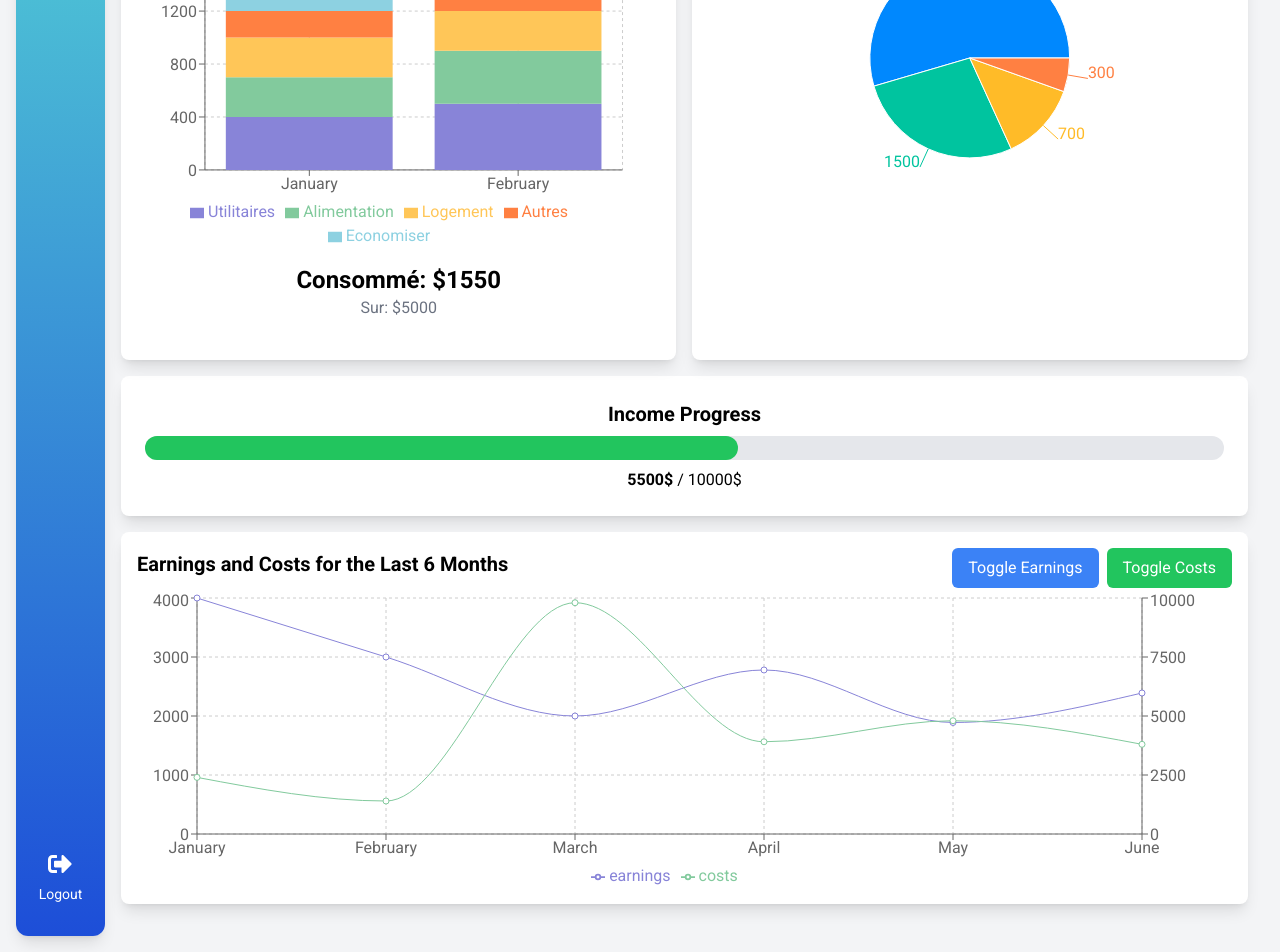
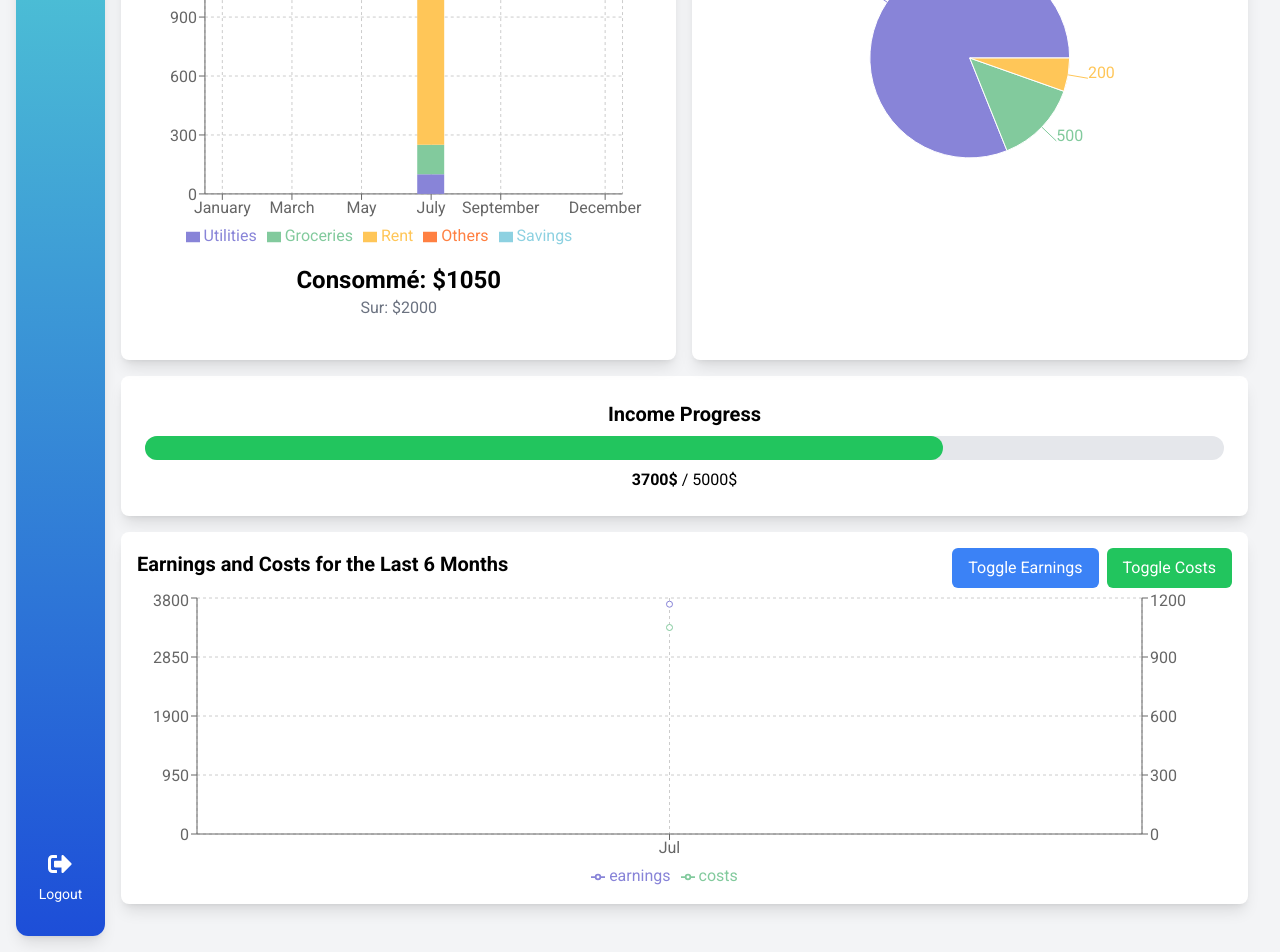
Before and after one commit to IDDER29/Full-Stack-Application-MyFinance, a React (Vite) app in the folder client/: page /dashboard in a window 1280 px wide. Shown: the part 406-1358 px from the top of the page. Built offline with nearby package versions, Linux system fonts and the light colour scheme.

Commit message:
change the way

```diff
--- a/client/src/components/Dashboard/Charts/EarningsCostsCard.jsx
+++ b/client/src/components/Dashboard/Charts/EarningsCostsCard.jsx
@@ -1,6 +1,7 @@
+// components/Dashboard/Charts/EarningsCostsCard.js
+
 import React, { useState } from "react";
 import EarningsCostsChart from "./EarningsCostsChart";
-import { useDashboardContext } from "../../../contexts/DashboardContext";
 
 const EarningsCostsCard = () => {
   const [showEarnings, setShowEarnings] = useState(true);
--- a/client/src/components/Dashboard/Charts/EarningsCostsChart.jsx
+++ b/client/src/components/Dashboard/Charts/EarningsCostsChart.jsx
@@ -1,3 +1,5 @@
+// components/Dashboard/Charts/EarningsCostsChart.js
+
 import React from "react";
 import {
   LineChart,
@@ -12,7 +14,23 @@ import {
 import { useDashboardContext } from "../../../contexts/DashboardContext";
 
 const EarningsCostsChart = ({ showEarnings, showCosts }) => {
-  const { chartData: data } = useDashboardContext();
+  const { transactions } = useDashboardContext();
+
+  const monthlyData = transactions.reduce((acc, transaction) => {
+    const month = new Date(transaction.date).toLocaleString("default", {
+      month: "short",
+    });
+    if (!acc[month]) acc[month] = { month, earnings: 0, costs: 0 };
+    if (transaction.type === "income") {
+      acc[month].earnings += transaction.amount;
+    } else {
+      acc[month].costs += transaction.amount;
+    }
+    return acc;
+  }, {});
+
+  const data = Object.values(monthlyData);
+
   return (
     <ResponsiveContainer width="100%" height={300}>
       <LineChart
--- a/client/src/components/Dashboard/Charts/ExpenditureCard.jsx
+++ b/client/src/components/Dashboard/Charts/ExpenditureCard.jsx
@@ -1,3 +1,5 @@
+// components/Dashboard/Charts/ExpenditureCard.js
+
 import React from "react";
 import ExpenditureChart from "./ExpenditureChart";
 import { useDashboardContext } from "../../../contexts/DashboardContext";
--- a/client/src/components/Dashboard/Charts/ExpenditureChart.jsx
+++ b/client/src/components/Dashboard/Charts/ExpenditureChart.jsx
@@ -1,3 +1,5 @@
+// components/Dashboard/Charts/ExpenditureChart.js
+
 import React from "react";
 import {
   BarChart,
@@ -12,11 +14,11 @@ import {
 import { useDashboardContext } from "../../../contexts/DashboardContext";
 
 const ExpenditureChart = () => {
-  const { expenseDataM } = useDashboardContext();
+  const { expenseDataByMonth } = useDashboardContext();
   return (
     <ResponsiveContainer width="100%" height={300}>
       <BarChart
-        data={expenseDataM}
+        data={expenseDataByMonth}
         margin={{ top: 10, right: 30, left: 0, bottom: 0 }}
       >
         <CartesianGrid strokeDasharray="3 3" />
@@ -24,11 +26,11 @@ const ExpenditureChart = () => {
         <YAxis />
         <Tooltip />
         <Legend />
-        <Bar dataKey="Utilitaires" stackId="a" fill="#8884d8" />
-        <Bar dataKey="Alimentation" stackId="a" fill="#82ca9d" />
-        <Bar dataKey="Logement" stackId="a" fill="#ffc658" />
-        <Bar dataKey="Autres" stackId="a" fill="#ff8042" />
-        <Bar dataKey="Economiser" stackId="a" fill="#8dd1e1" />
+        <Bar dataKey="Utilities" stackId="a" fill="#8884d8" />
+        <Bar dataKey="Groceries" stackId="a" fill="#82ca9d" />
+        <Bar dataKey="Rent" stackId="a" fill="#ffc658" />
+        <Bar dataKey="Others" stackId="a" fill="#ff8042" />
+        <Bar dataKey="Savings" stackId="a" fill="#8dd1e1" />
       </BarChart>
     </ResponsiveContainer>
   );
--- a/client/src/components/Dashboard/Charts/FinancialOverviewCard.jsx
+++ b/client/src/components/Dashboard/Charts/FinancialOverviewCard.jsx
@@ -2,20 +2,20 @@ import React from "react";
 import { useDashboardContext } from "../../../contexts/DashboardContext";
 
 const FinancialOverviewCard = () => {
-  const { costs, income, remaining } = useDashboardContext();
+  const { totalIncome, totalExpenses, remainingAmount } = useDashboardContext();
   return (
     <div className="grid grid-cols-1 md:grid-cols-3 gap-4 bg-white p-6 rounded-lg shadow-lg mb-4 w-full">
       <div className="text-center">
-        <h4 className="text-lg font-bold mb-2">Total Costs</h4>
-        <p className="text-2xl font-bold text-red-500">{costs}$</p>
+        <h4 className="text-lg font-bold mb-2">Total Expenses</h4>
+        <p className="text-2xl font-bold text-red-500">{totalExpenses}$</p>
       </div>
       <div className="text-center">
         <h4 className="text-lg font-bold mb-2">Total Income</h4>
-        <p className="text-2xl font-bold text-green-500">{income}$</p>
+        <p className="text-2xl font-bold text-green-500">{totalIncome}$</p>
       </div>
       <div className="text-center">
         <h4 className="text-lg font-bold mb-2">Remaining Amount</h4>
-        <p className="text-2xl font-bold text-blue-500">{remaining}$</p>
+        <p className="text-2xl font-bold text-blue-500">{remainingAmount}$</p>
       </div>
     </div>
   );
--- a/client/src/components/Dashboard/Charts/IncomeProgressCard.jsx
+++ b/client/src/components/Dashboard/Charts/IncomeProgressCard.jsx
@@ -1,11 +1,15 @@
-import React, { useContext } from "react";
-import {
-  DashboardContext,
-  useDashboardContext,
-} from "../../../contexts/DashboardContext";
+// components/Dashboard/Charts/IncomeProgressCard.js
+
+import React from "react";
+import { useDashboardContext } from "../../../contexts/DashboardContext";
 
 const IncomeProgressCard = () => {
-  const { currentIncome, goalIncome } = useDashboardContext();
+  const { transactions } = useDashboardContext();
+  const currentIncome = transactions
+    .filter((t) => t.type === "income")
+    .reduce((sum, t) => sum + t.amount, 0);
+  const goalIncome = 5000; // assuming a fixed goal for this example
+
   const progressPercentage = (currentIncome / goalIncome) * 100;
 
   return (
--- a/client/src/components/Dashboard/Charts/IncomeSourcesCard.jsx
+++ b/client/src/components/Dashboard/Charts/IncomeSourcesCard.jsx
@@ -1,3 +1,5 @@
+// components/Dashboard/Charts/IncomeSourcesCard.js
+
 import React from "react";
 import IncomeSourcesChart from "./IncomeSourcesChart";
 
--- a/client/src/components/Dashboard/Charts/IncomeSourcesChart.jsx
+++ b/client/src/components/Dashboard/Charts/IncomeSourcesChart.jsx
@@ -1,9 +1,12 @@
+// components/Dashboard/Charts/IncomeSourcesChart.js
+
 import React from "react";
 import { PieChart, Pie, Cell, Tooltip, ResponsiveContainer } from "recharts";
 import { useDashboardContext } from "../../../contexts/DashboardContext";
 
 const IncomeSourcesChart = () => {
   const { incomeData, colors } = useDashboardContext();
+
   return (
     <ResponsiveContainer width="100%" height={300}>
       <PieChart>
--- a/client/src/contexts/DashboardContext.jsx
+++ b/client/src/contexts/DashboardContext.jsx
@@ -1,4 +1,7 @@
-import { createContext, useContext } from "react";
+// contexts/DashboardContext.js
+
+import { createContext, useContext, useState, useEffect } from "react";
+import PropTypes from "prop-types";
 
 export const DashboardContext = createContext();
 
@@ -13,90 +16,169 @@ export function useDashboardContext() {
 }
 
 export function DashboardProvider({ children }) {
-  const currentIncome = 5500; // Example data
-  const goalIncome = 10000; // Example data
-  const totalCosts = 3000; // Example data
-  const totalIncome = 5500; // Example data
-  const remainingAmount = totalIncome - totalCosts; // Example calculation
+  const [profile, setProfile] = useState({
+    name: "John Doe",
+    monthlySalary: 3000,
+    otherIncome: [
+      { source: "Freelance", amount: 500 },
+      { source: "Investments", amount: 200 },
+    ],
+  });
 
-  // Sample data for the expense chart
+  const [transactions, setTransactions] = useState([]);
 
-  const expenseData = [
-    { category: "Utilitaires", amount: 500, color: "bg-red-500" },
-    { category: "Alimentation", amount: 250, color: "bg-blue-500" },
-    { category: "Logement", amount: 250, color: "bg-green-500" },
-    { category: "Autres", amount: 300, color: "bg-yellow-500" },
-    { category: "Economiser", amount: 250, color: "bg-purple-500" },
-  ];
+  useEffect(() => {
+    // Simulate a server fetch with sample data
+    const fetchData = async () => {
+      const sampleTransactions = [
+        {
+          id: 1,
+          date: "2024-07-01",
+          category: "Utilities",
+          amount: 100,
+          type: "expense",
+        },
+        {
+          id: 2,
+          date: "2024-07-03",
+          category: "Groceries",
+          amount: 150,
+          type: "expense",
+        },
+        {
+          id: 3,
+          date: "2024-07-05",
+          category: "Rent",
+          amount: 800,
+          type: "expense",
+        },
+        {
+          id: 4,
+          date: "2024-07-10",
+          category: "Salary",
+          amount: 3000,
+          type: "income",
+        },
+        {
+          id: 5,
+          date: "2024-07-15",
+          category: "Freelance",
+          amount: 500,
+          type: "income",
+        },
+        {
+          id: 6,
+          date: "2024-07-20",
+          category: "Investments",
+          amount: 200,
+          type: "income",
+        },
+      ];
+      setTransactions(sampleTransactions);
+    };
 
-  /// Sample data for the income chart
+    fetchData();
+  }, []);
 
-  const totalAmount = expenseData.reduce((acc, curr) => acc + curr.amount, 0);
-  const goalAmount = 5000;
-  const consumedAmount = totalAmount;
+  const totalIncome = transactions
+    .filter((t) => t.type === "income")
+    .reduce((acc, curr) => acc + curr.amount, 0);
+  const totalExpenses = transactions
+    .filter((t) => t.type === "expense")
+    .reduce((acc, curr) => acc + curr.amount, 0);
+  const remainingAmount = totalIncome - totalExpenses;
 
-  // expenseData by monts
+  const expenseData = transactions
+    .filter((t) => t.type === "expense")
+    .map((t) => ({
+      category: t.category,
+      amount: t.amount,
+      color: getColorByCategory(t.category),
+    }));
 
-  const expenseDataM = [
-    {
-      month: "January",
-      Utilitaires: 400,
-      Alimentation: 300,
-      Logement: 300,
-      Autres: 200,
-      Economiser: 100,
-    },
-    {
-      month: "February",
-      Utilitaires: 500,
-      Alimentation: 400,
-      Logement: 300,
-      Autres: 200,
-      Economiser: 150,
-    },
+  const incomeData = transactions
+    .filter((t) => t.type === "income")
+    .map((t) => ({
+      category: t.category,
+      amount: t.amount,
+    }));
 
-    // Add more data as needed
-  ];
+  const expenseDataByMonth = getMonthlyData(transactions, "expense");
+  const incomeDataByMonth = getMonthlyData(transactions, "income");
 
-  // Sample data for the income chart
-  const incomeData = [
-    { source: "Salary", amount: 3000 },
-    { source: "Freelance", amount: 1500 },
-    { source: "Investments", amount: 700 },
-    { source: "Other", amount: 300 },
-  ];
+  const colors = ["#8884d8", "#82ca9d", "#ffc658", "#ff8042", "#8dd1e1"];
 
-  // Sample data for the earnings and costs chart
-  const chartData = [
-    { month: "January", earnings: 4000, costs: 2400 },
-    { month: "February", earnings: 3000, costs: 1398 },
-    { month: "March", earnings: 2000, costs: 9800 },
-    { month: "April", earnings: 2780, costs: 3908 },
-    { month: "May", earnings: 1890, costs: 4800 },
-    { month: "June", earnings: 2390, costs: 3800 },
-  ];
+  const goalAmount = 2000;
+  const consumedAmount = totalExpenses;
 
-  let colors = ["#0088FE", "#00C49F", "#FFBB28", "#FF8042"];
+  function getColorByCategory(category) {
+    const colors = {
+      Utilities: "bg-red-500",
+      Groceries: "bg-blue-500",
+      Rent: "bg-green-500",
+      Others: "bg-yellow-500",
+      Savings: "bg-purple-500",
+    };
+    return colors[category] || "bg-gray-500";
+  }
+
+  function getMonthlyData(transactions, type) {
+    const data = transactions.filter((t) => t.type === type);
+    const months = [
+      "January",
+      "February",
+      "March",
+      "April",
+      "May",
+      "June",
+      "July",
+      "August",
+      "September",
+      "October",
+      "November",
+      "December",
+    ];
+    const categories = ["Utilities", "Groceries", "Rent", "Others", "Savings"];
+
+    return months.map((month) => {
+      const monthlyData = { month };
+      categories.forEach((category) => {
+        monthlyData[category] = data
+          .filter(
+            (t) =>
+              new Date(t.date).toLocaleString("default", { month: "long" }) ===
+                month && t.category === category
+          )
+          .reduce((acc, curr) => acc + curr.amount, 0);
+      });
+      return monthlyData;
+    });
+  }
 
   return (
     <DashboardContext.Provider
       value={{
-        currentIncome: currentIncome,
-        goalIncome: goalIncome,
-        costs: totalCosts,
-        income: totalIncome,
-        remaining: remainingAmount,
+        profile,
+        setProfile,
+        transactions,
+        setTransactions,
+        totalIncome,
+        totalExpenses,
+        remainingAmount,
         expenseData,
-        totalAmount,
+        incomeData,
+        expenseDataByMonth,
+        incomeDataByMonth,
+        colors,
         goalAmount,
         consumedAmount,
-        expenseDataM,
-        incomeData,
-        chartData,
-        colors,
       }}
     >
       {children}
     </DashboardContext.Provider>
   );
 }
+
+DashboardProvider.propTypes = {
+  children: PropTypes.node.isRequired,
+};
```
Also changed, not shown: client/src/pages/Dashboard.jsx (+0 -12 lines), 1 other file (tests, documents, lock files or other folders).
